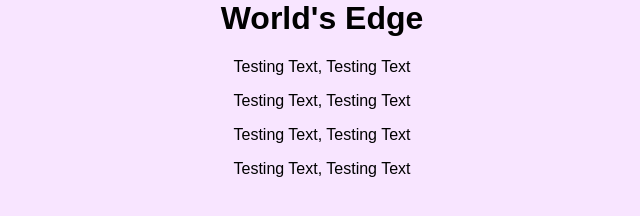
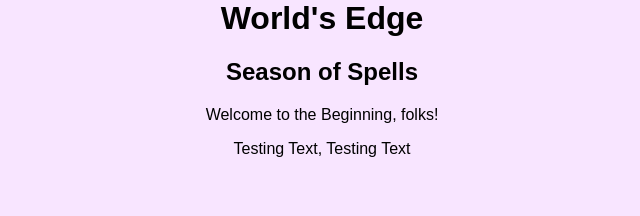
Before and after one commit to waffleguac/worldsedge, a plain HTML site: page index.html in a window 1280 px wide. Shown: the whole page, without its empty margins (318-958 px from the left). Drawn offline with Linux system fonts and the light colour scheme.

Commit message:
hompeage

```diff
--- a/index.html
+++ b/index.html
@@ -7,9 +7,8 @@
 </head>
 <body>
     <h1>World's Edge</h1>
-    <p>Testing Text, Testing Text</p>
-    <p>Testing Text, Testing Text</p>
-    <p>Testing Text, Testing Text</p>
+    <h2>Season of Spells</h2>
+    <p>Welcome to the Beginning, folks!</p>
     <p>Testing Text, Testing Text</p>
 </body>
 </html>
```
